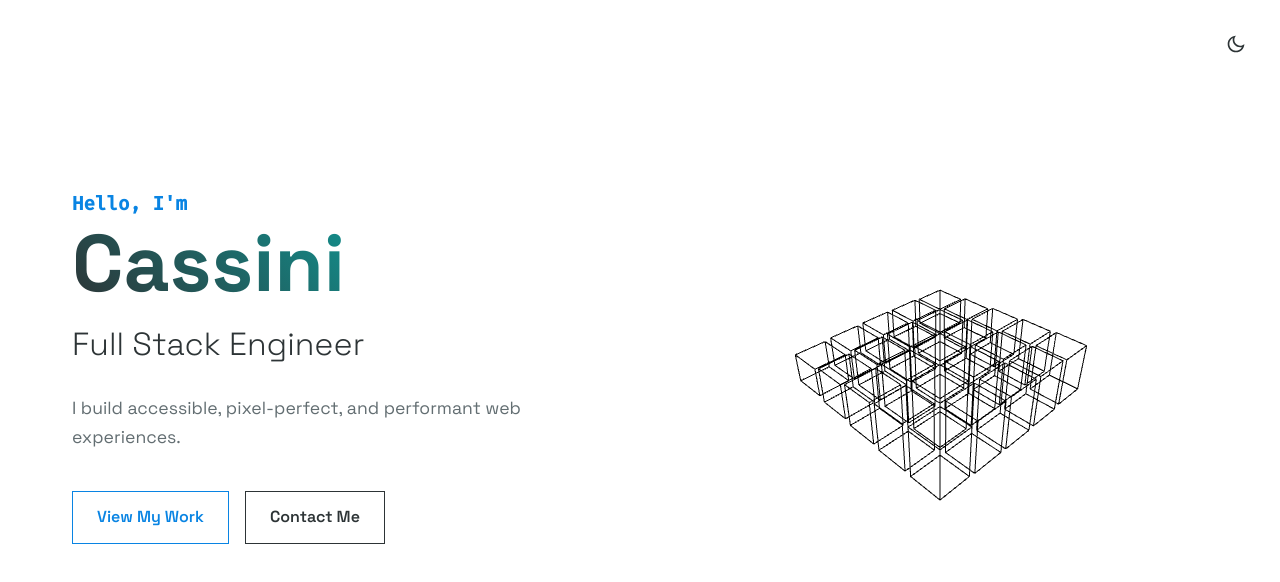
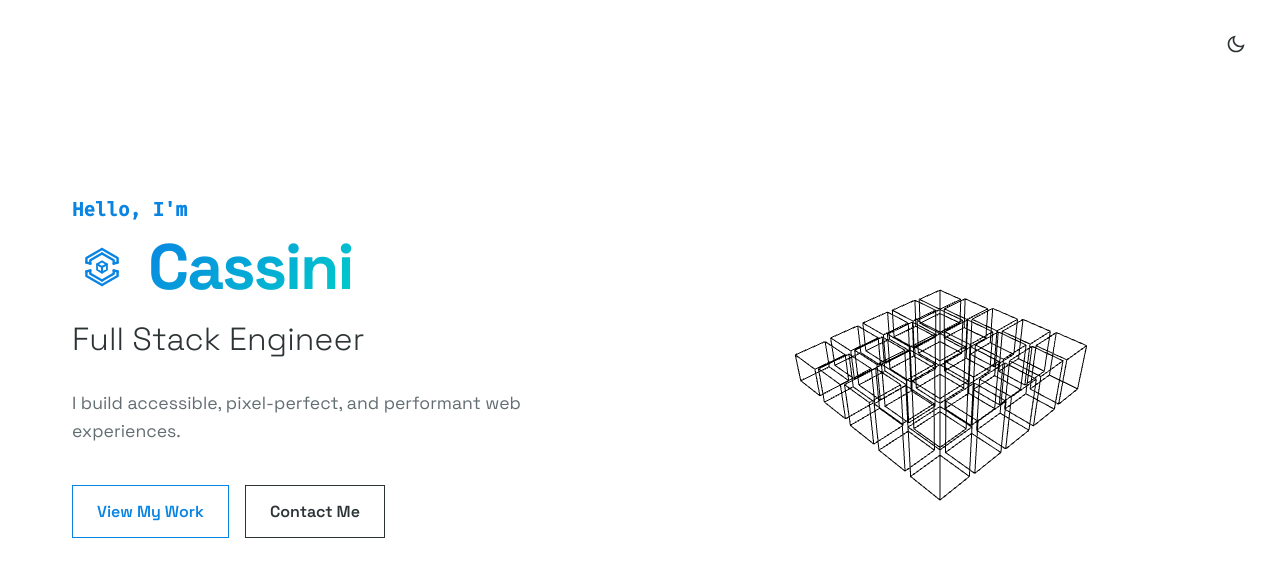
Before and after one commit to dev-cassini/cassini-portfolio, an Angular app: page / in a window 1280 px wide. Shown: the top 582 px of the page. Built offline with nearby package versions, Linux system fonts and the light colour scheme.

Commit message:
feat: add logo to the home page

```diff
--- a/src/app/components/hero/hero.html
+++ b/src/app/components/hero/hero.html
@@ -2,7 +2,10 @@
     <div class="container hero__container">
         <div class="hero__content">
             <h2 class="hero__greeting">Hello, I'm</h2>
-            <h1 class="hero__name">Cassini</h1>
+            <div class="hero__title-wrapper">
+                <app-logo></app-logo>
+                <h1 class="hero__name">Cassini</h1>
+            </div>
             <p class="hero__subtitle">Full Stack Engineer</p>
             <p class="hero__description">
                 I build accessible, pixel-perfect, and performant web experiences.
--- a/src/app/components/hero/hero.scss
+++ b/src/app/components/hero/hero.scss
@@ -27,14 +27,28 @@
         font-family: var(--font-mono);
     }
 
+    &__title-wrapper {
+        display: flex;
+        align-items: center;
+        gap: var(--spacing-md);
+        margin-bottom: var(--spacing-sm);
+
+        app-logo {
+            width: 60px;
+            height: 60px;
+            display: block;
+        }
+    }
+
     &__name {
-        font-size: 5rem;
-        line-height: 1;
-        margin-bottom: 1rem;
-        background: linear-gradient(45deg, var(--text-gradient-start), var(--text-secondary));
+        font-size: 4rem;
+        font-weight: 700;
+        margin-bottom: 0;
+        background: linear-gradient(135deg, var(--text-highlight), var(--text-secondary));
+        -webkit-background-clip: text;
         background-clip: text;
-        -webkit-background-clip: text;
         -webkit-text-fill-color: transparent;
+        letter-spacing: -2px;
     }
 
     &__subtitle {
--- a/src/app/components/hero/hero.ts
+++ b/src/app/components/hero/hero.ts
@@ -2,11 +2,12 @@ import { Component, ElementRef, ViewChild, AfterViewInit, OnDestroy, effect, inj
 import { RouterLink } from '@angular/router';
 import { ThemeService } from '../../services/theme.service';
 import * as THREE from 'three';
+import { LogoComponent } from '../logo/logo.component';
 
 @Component({
   selector: 'app-hero',
   standalone: true,
-  imports: [RouterLink],
+  imports: [RouterLink, LogoComponent],
   templateUrl: './hero.html',
   styleUrl: './hero.scss',
 })
--- /dev/null
+++ b/src/app/components/logo/logo.component.html
@@ -0,0 +1,58 @@
+<svg viewBox="0 0 400 400" xmlns="http://www.w3.org/2000/svg">
+    <!-- Hexagonal logo structure -->
+    <g transform="translate(200, 200)">
+
+        <!-- Outermost hexagon with gaps on left and right sides -->
+        <!-- Top right segment -->
+        <path d="M 0 -120 L 104 -60 L 104 -30" fill="none" stroke="var(--text-highlight)" stroke-width="16"
+            stroke-linejoin="round" stroke-linecap="round" />
+        <!-- Bottom right segment -->
+        <path d="M 104 30 L 104 60 L 0 120" fill="none" stroke="var(--text-highlight)" stroke-width="16"
+            stroke-linejoin="round" stroke-linecap="round" />
+        <!-- Bottom left segment -->
+        <path d="M 0 120 L -104 60 L -104 30" fill="none" stroke="var(--text-highlight)" stroke-width="16"
+            stroke-linejoin="round" stroke-linecap="round" />
+        <!-- Top left segment -->
+        <path d="M -104 -30 L -104 -60 L 0 -120" fill="none" stroke="var(--text-highlight)" stroke-width="16"
+            stroke-linejoin="round" stroke-linecap="round" />
+
+        <!-- Middle hexagon with gaps on left and right sides -->
+        <!-- Top right segment -->
+        <path d="M 0 -90 L 78 -45 L 78 -22.5" fill="none" stroke="var(--text-highlight)" stroke-width="16"
+            stroke-linejoin="round" stroke-linecap="round" />
+        <!-- Bottom right segment -->
+        <path d="M 78 22.5 L 78 45 L 0 90" fill="none" stroke="var(--text-highlight)" stroke-width="16"
+            stroke-linejoin="round" stroke-linecap="round" />
+        <!-- Bottom left segment -->
+        <path d="M 0 90 L -78 45 L -78 22.5" fill="none" stroke="var(--text-highlight)" stroke-width="16"
+            stroke-linejoin="round" stroke-linecap="round" />
+        <!-- Top left segment -->
+        <path d="M -78 -22.5 L -78 -45 L 0 -90" fill="none" stroke="var(--text-highlight)" stroke-width="16"
+            stroke-linejoin="round" stroke-linecap="round" />
+
+        <!-- Connecting links between layers on right side -->
+        <line x1="104" y1="-30" x2="78" y2="-22.5" stroke="var(--text-highlight)" stroke-width="16"
+            stroke-linecap="round" />
+        <line x1="104" y1="30" x2="78" y2="22.5" stroke="var(--text-highlight)" stroke-width="16"
+            stroke-linecap="round" />
+
+        <!-- Connecting links between layers on left side -->
+        <line x1="-104" y1="-30" x2="-78" y2="-22.5" stroke="var(--text-highlight)" stroke-width="16"
+            stroke-linecap="round" />
+        <line x1="-104" y1="30" x2="-78" y2="22.5" stroke="var(--text-highlight)" stroke-width="16"
+            stroke-linecap="round" />
+
+        <!-- Rounded isometric cube at center - 50% larger -->
+        <!-- Top face -->
+        <path d="M 0 -37.5 L 33 -18.75 L 0 0 L -33 -18.75 Z" fill="none" stroke="var(--text-highlight)"
+            stroke-width="12" stroke-linejoin="round" stroke-linecap="round" />
+
+        <!-- Left face -->
+        <path d="M -33 -18.75 L 0 0 L 0 37.5 L -33 18.75 Z" fill="none" stroke="var(--text-highlight)" stroke-width="12"
+            stroke-linejoin="round" stroke-linecap="round" />
+
+        <!-- Right face -->
+        <path d="M 0 0 L 33 -18.75 L 33 18.75 L 0 37.5 Z" fill="none" stroke="var(--text-highlight)" stroke-width="12"
+            stroke-linejoin="round" stroke-linecap="round" />
+    </g>
+</svg>
--- /dev/null
+++ b/src/app/components/logo/logo.component.ts
@@ -0,0 +1,18 @@
+import { Component } from '@angular/core';
+
+@Component({
+    selector: 'app-logo',
+    standalone: true,
+    templateUrl: './logo.component.html',
+    styles: [`
+    :host {
+      display: block;
+      line-height: 0;
+    }
+    svg {
+      width: 100%;
+      height: 100%;
+    }
+  `]
+})
+export class LogoComponent { }
```
